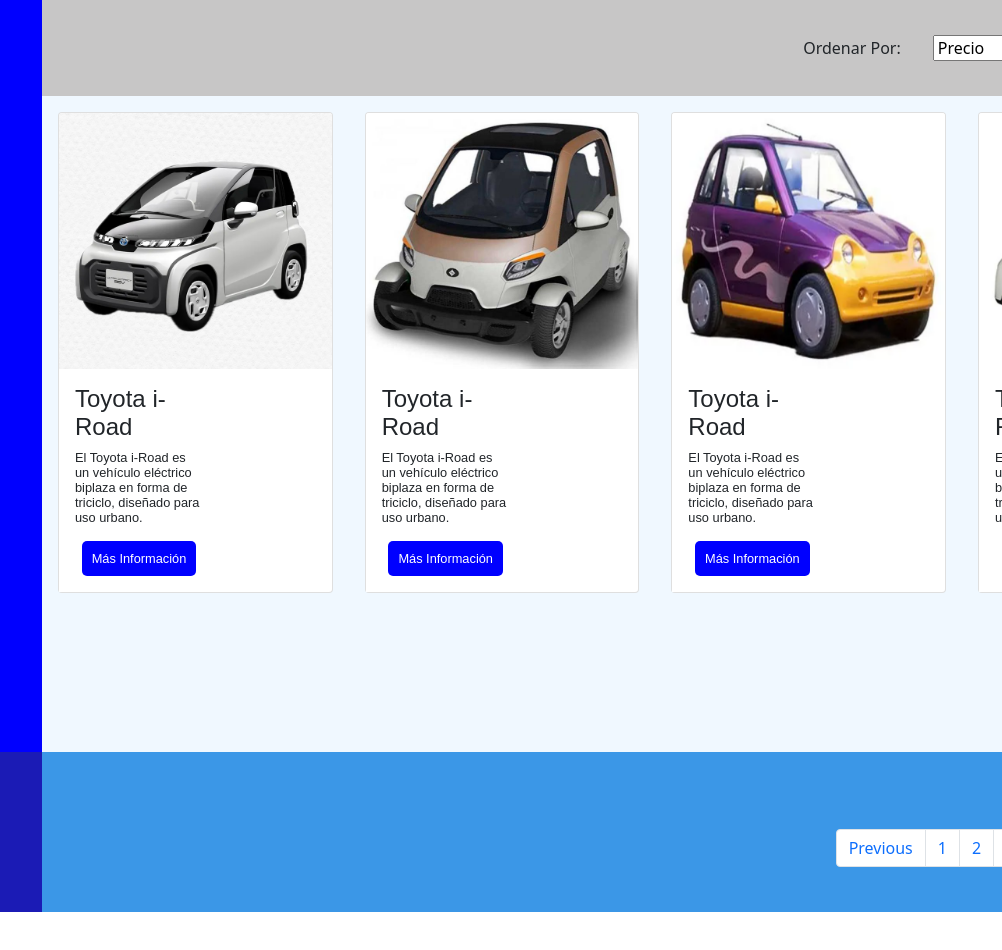
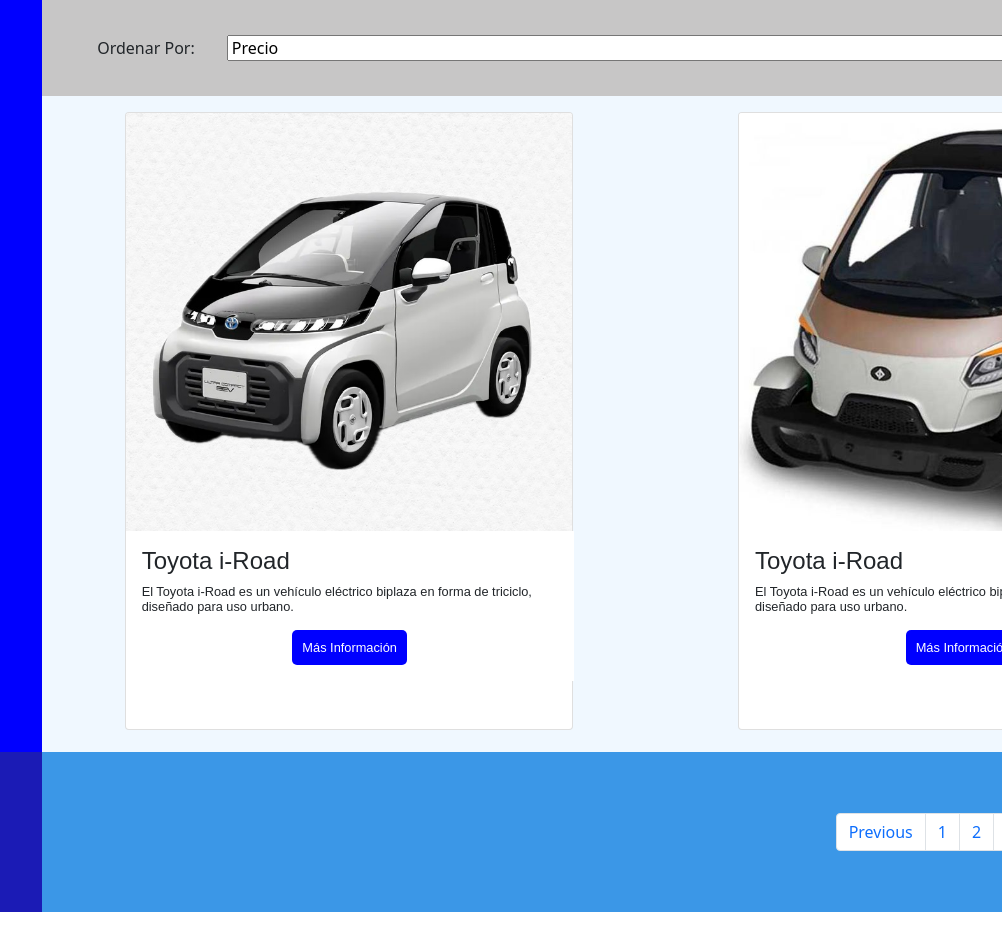
Before and after one commit to pzepeda90/mediaquery, a plain HTML site: page index.html in a window 1280 px wide. Shown: the top 950 px of the page, 278-1280 px from the left. After the commit the page ends 912 px from the top, so only its background shows below. Drawn offline with nearby package versions, Linux system fonts and the light colour scheme.

Commit message:
arreglo de catalogo con scroll

```diff
--- a/assets/css/style.css
+++ b/assets/css/style.css
@@ -249,8 +249,13 @@
             padding-right: 2rem;
         }
 
+        .custom-select {
+            width: 100rem;
+        }
+
         .main {
             grid-area: main;
+            overflow: scroll;
             width: 115rem;
             height: 41rem;
             justify-content: center;
@@ -261,21 +266,15 @@
         }
         .catalogo {
             display: flex;
-
-
-            /*
-            display: grid;
-            width: 114rem;
-            grid-template-columns: repeat(auto-fill, minmax(20rem, 1fr));
-            grid-template-rows: repeat(2, 1fr);
-            padding-left: 8.5rem;
-            */
+            flex-direction: row;
+            flex-wrap: wrap;
+            justify-content: space-around;
         }
 
         .card {
-            width: rem;
+            width: 28rem;
+            padding-bottom: 3rem;
             margin-top: 1rem;
-            margin-bottom:26rem;
             background-color: whitesmoke;
         }
 
@@ -285,13 +284,13 @@
 
         .card-body {
             font: 0.8em sans-serif;
-            width: 10rem;
+            width: 28rem;
             background-color: WHITE;
         }
 
         .card-text {
             background-color: white;
-            width: 8rem;
+            width: 27rem;
         }
         .opciones {
             width: 64rem;
@@ -316,15 +315,11 @@
 
         .pagination {
             grid-area: pagination;
-            height: 10rem;
+            height: rem;
             background-color:rgb(59, 151, 231) ;
             justify-content: center;
             align-content: center;
-            align-items: center;
-            justify-items: center;
-            padding-top: 2.5rem;
-            padding-bottom: 0.5rem;
-            margin-bottom: 2rem;
+
         }
 
         .footer {
```
